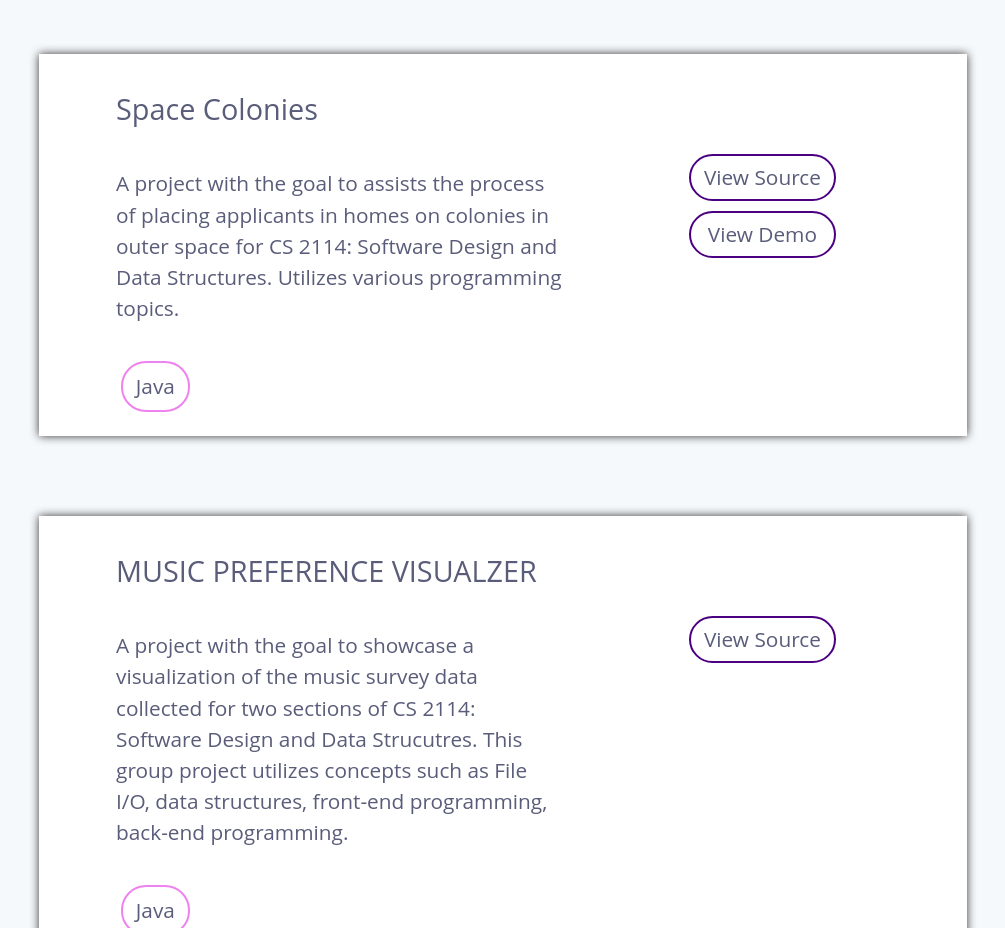
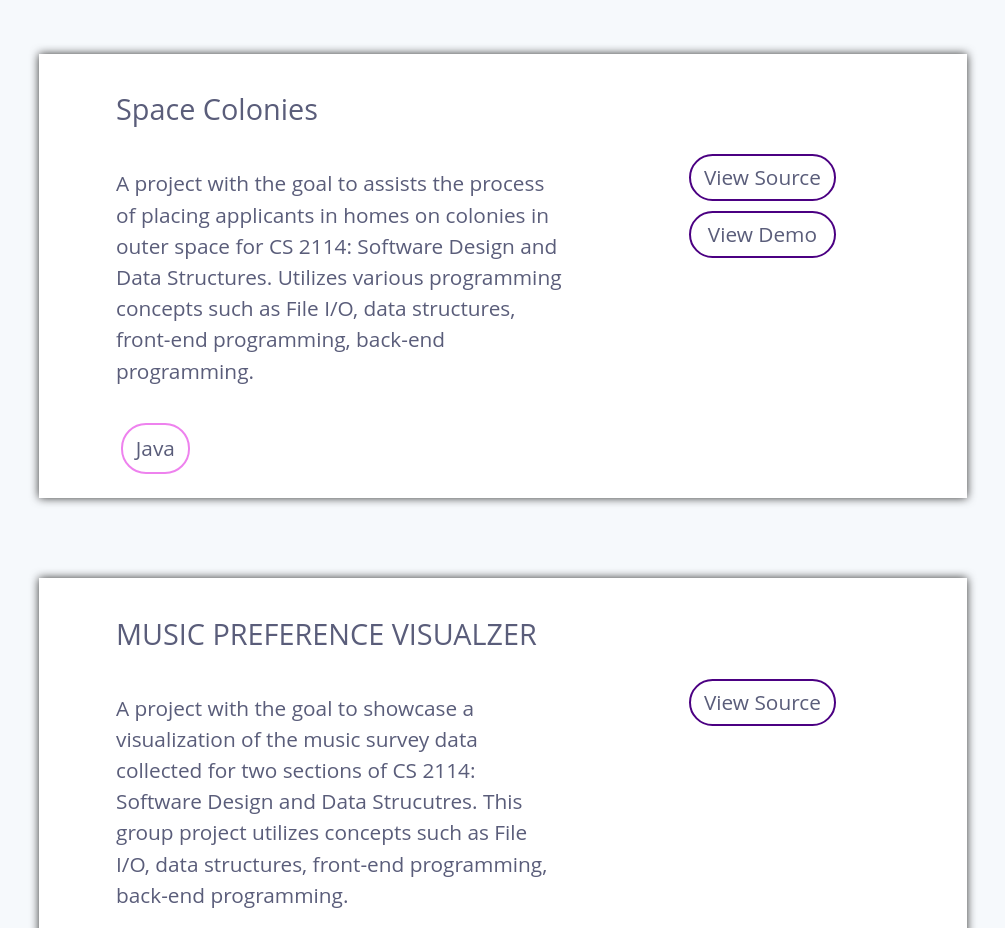
Before and after one commit to oshbhat/oshbhat.github.io, a plain HTML site: page index.html in a window 1280 px wide. Shown: the part 2320-3248 px from the top of the page, without its empty margins (140-1145 px from the left). Drawn offline with Linux system fonts and the light colour scheme.

Commit message:
added more info for SpaceColonies

```diff
--- a/index.html
+++ b/index.html
@@ -118,7 +118,8 @@
         <div class="container3">
           <div class="project3Text">
             A project with the goal to assists the process of placing applicants in homes on colonies in
-            outer space for CS 2114: Software Design and Data Structures. Utilizes various programming topics.
+            outer space for CS 2114: Software Design and Data Structures. Utilizes various programming concepts such as File I/O,
+            data structures, front-end programming, back-end programming.
             <br><br>
             <li>Java</li>
           </div>
```
